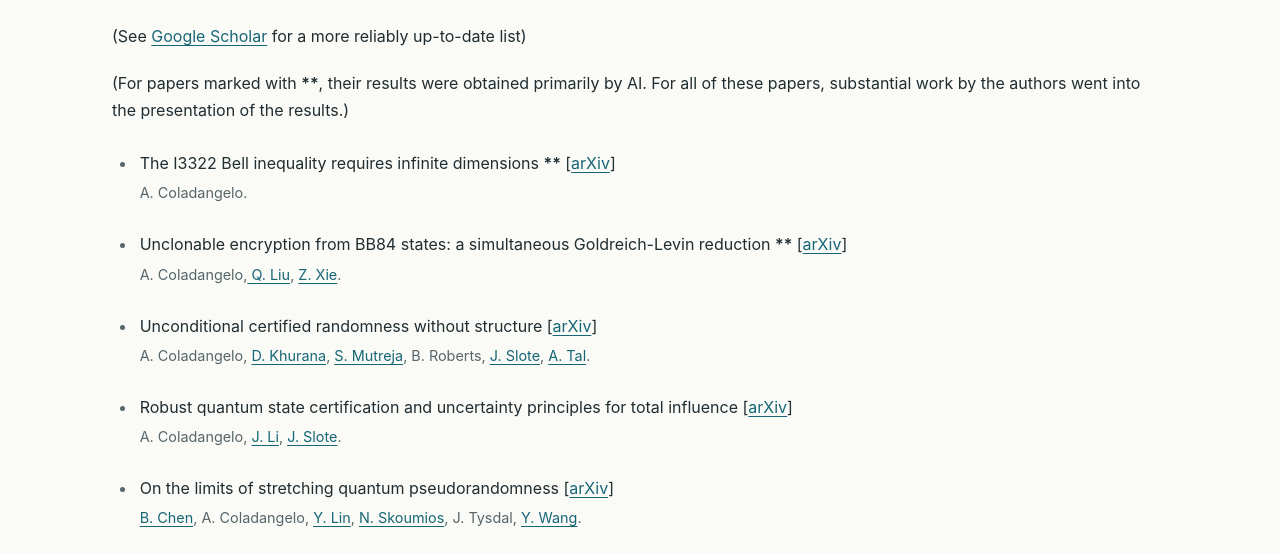
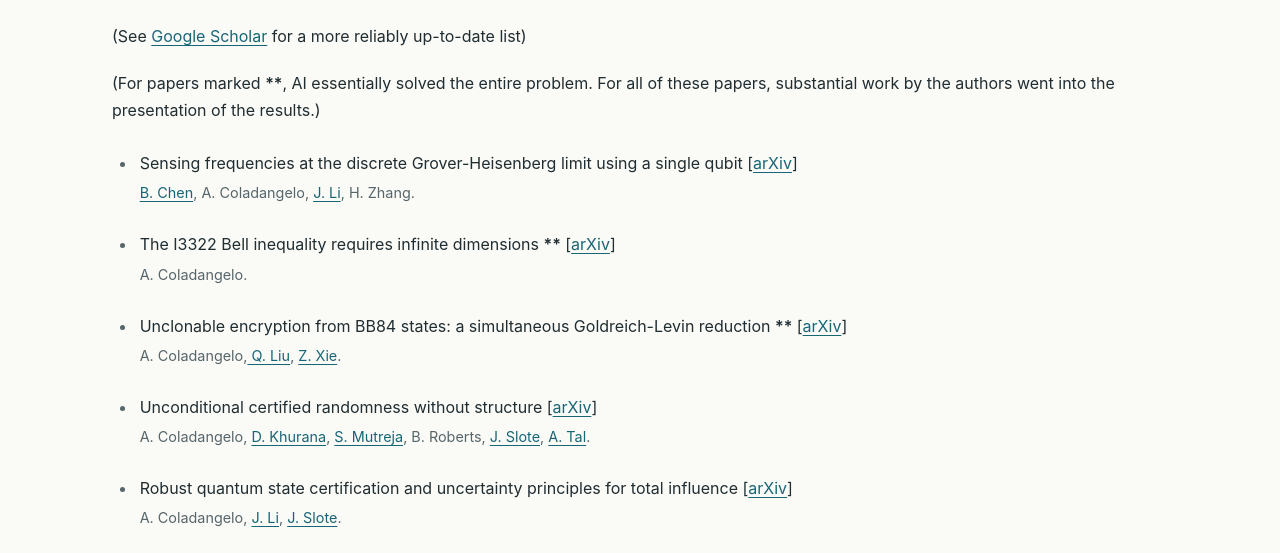
Before and after one commit to ardroc92/ardroc92.github.io, a plain HTML site: page publications/index.html in a window 1280 px wide. Shown: the part 228-781 px from the top of the page. Drawn offline with Linux system fonts and the light colour scheme.

Commit message:
update publications

```diff
--- a/publications/index.html
+++ b/publications/index.html
@@ -24,7 +24,9 @@
 
 <section class="source-section" id="h.5fe132c532d72cc7_44">
 <div class="text-block publication-list" data-source-block="0"><p>(See <a href="https://scholar.google.com/citations?user=IMZujucAAAAJ&amp;hl=en" rel="noopener noreferrer" target="_blank">Google Scholar</a> for a more reliably up-to-date list)</p>
-<p>(For papers marked with <strong>**</strong>, their results were obtained primarily by AI. For all of these papers, substantial work by the authors went into the presentation of the results.)</p>
+<p>(For papers marked <strong>**</strong>, AI essentially solved the entire problem. For all of these papers, substantial work by the authors went into the presentation of the results.)</p>
+<ul><li><small class="detail-line" id="publication-2611-15057">Sensing frequencies at the discrete Grover-Heisenberg limit using a single qubit [<a href="https://arxiv.org/abs/2611.15057" rel="noopener noreferrer" target="_blank">arXiv</a>]</small></li></ul>
+<small class="detail-line" id="publication-2611-15057-authors"><a href="https://chenboyang12.github.io/" rel="noopener noreferrer" target="_blank">B. Chen</a>, A. Coladangelo, <a href="https://jerryzli.github.io/" rel="noopener noreferrer" target="_blank">J. Li</a>, H. Zhang.</small>
 <ul><li><small class="detail-line" id="h.4k57gtvd9me">The I3322 Bell inequality requires infinite dimensions <strong>**</strong> [<a href="https://arxiv.org/abs/2609.06038" rel="noopener noreferrer" target="_blank">arXiv</a>]</small></li></ul>
 <small class="detail-line" id="h.da66er7z7kg7">A. Coladangelo.</small>
 <ul><li><small class="detail-line" id="h.pa7ur5c7q48q">Unclonable encryption from BB84 states: a simultaneous Goldreich-Levin reduction <strong>**</strong> [<a href="https://arxiv.org/abs/2608.17629" rel="noopener noreferrer" target="_blank">arXiv</a>]</small></li></ul>
```
